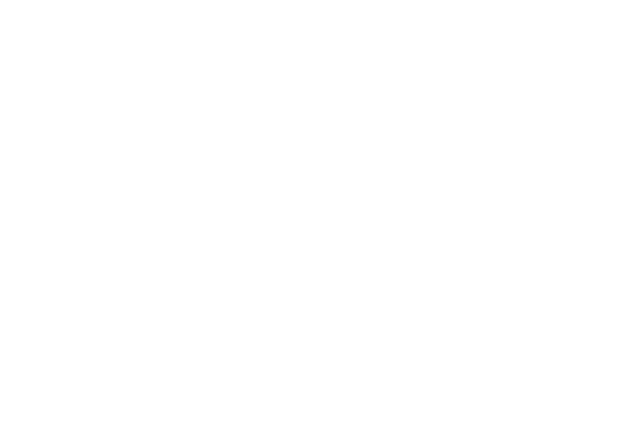
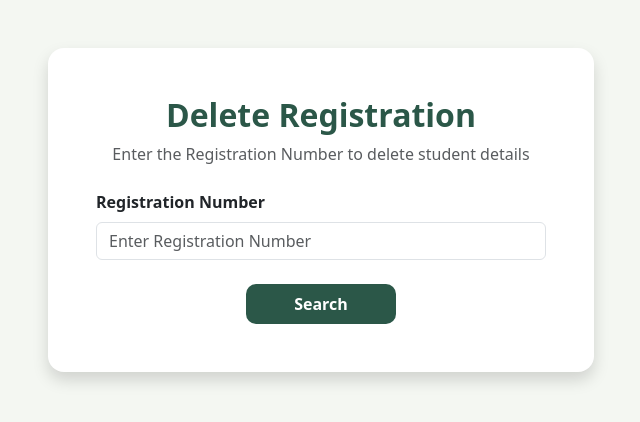
Before and after one commit to Ash-exwo/campus-placement-react-app, a React (Vite) app: page /delete in a window 1280 px wide. Before the commit this address had no page. Shown: the top 422 px of the page, without its empty margins (319-959 px from the left). Built offline with nearby package versions, Linux system fonts and the light colour scheme.

Commit message:
Delete Registration Completed

```diff
--- a/src/App.jsx
+++ b/src/App.jsx
@@ -6,6 +6,7 @@
 import { BrowserRouter, Route, Routes } from 'react-router-dom'
 import StudRegistration from './components/StudRegistration'
 import SearchRegistration from './components/SearchRegistration'
+import DeleteRegistration from './components/DeleteRegistration'
 
 function App() {
   const [count, setCount] = useState(0)
@@ -16,6 +17,7 @@
       <Routes>
         <Route path='/' element={<StudRegistration/>}/>
         <Route path='/search' element={<SearchRegistration/>}/>
+        <Route path='/delete' element={<DeleteRegistration/>}/>
       </Routes>
       </BrowserRouter>
     </>
--- /dev/null
+++ b/src/components/DeleteRegistration.jsx
@@ -0,0 +1,89 @@
+import React from 'react'
+
+const DeleteRegistration = () => {
+  return (
+    <div
+            style={{
+                backgroundColor: "#F4F7F2",
+                minHeight: "100vh"
+            }}
+        >
+
+            <div className="container py-5">
+
+                <div className="row justify-content-center">
+
+                    <div className="col-12 col-md-8 col-lg-6">
+
+                        <div className="card shadow border-0 rounded-4">
+
+                            <div className="card-body p-5">
+
+                                <div className="text-center mb-4">
+
+                                    <h2
+                                        className="fw-bold"
+                                        style={{ color: "#2B5748" }}
+                                    >
+                                        Delete Registration
+                                    </h2>
+
+                                    <p className="text-muted">
+                                        Enter the Registration Number to delete student details
+                                    </p>
+
+                                </div>
+
+
+                                <div className="row g-4">
+
+                                    <div className="col-12">
+
+                                        <label className="form-label fw-semibold">
+                                            Registration Number
+                                        </label>
+
+                                        <input
+                                            type="text"
+                                            className="form-control"
+                                            placeholder="Enter Registration Number"
+                                        />
+
+                                    </div>
+
+
+                                    <div className="col-12 text-center">
+
+                                        <button
+                                            className="btn px-5 py-2 fw-bold"
+                                            style={{
+                                                backgroundColor: "#2B5748",
+                                                color: "#FFFFFF",
+                                                border: "none",
+                                                borderRadius: "10px"
+                                            }}
+                                        >
+                                            Search
+                                        </button>
+
+                                    </div>
+
+
+                                </div>
+
+
+                            </div>
+
+                        </div>
+
+                    </div>
+
+                </div>
+
+            </div>
+
+        </div>
+  )
+}
+
+export default DeleteRegistration
```
